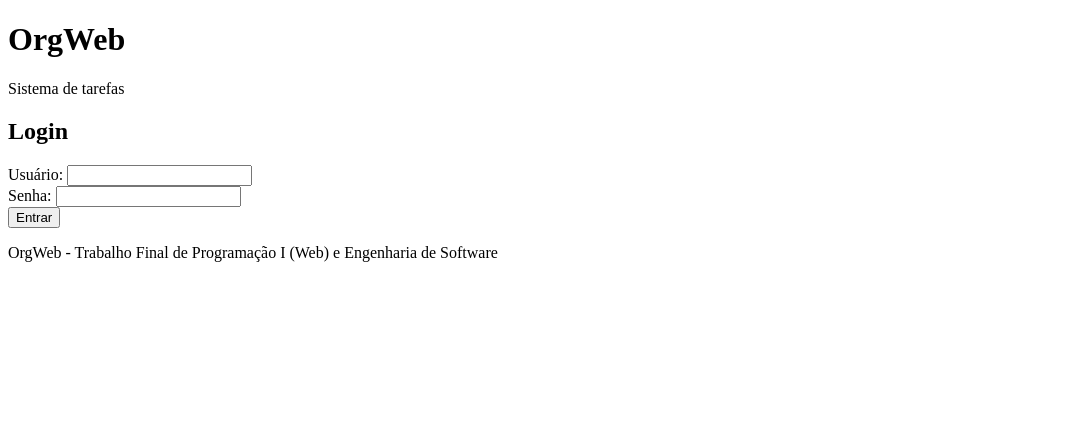
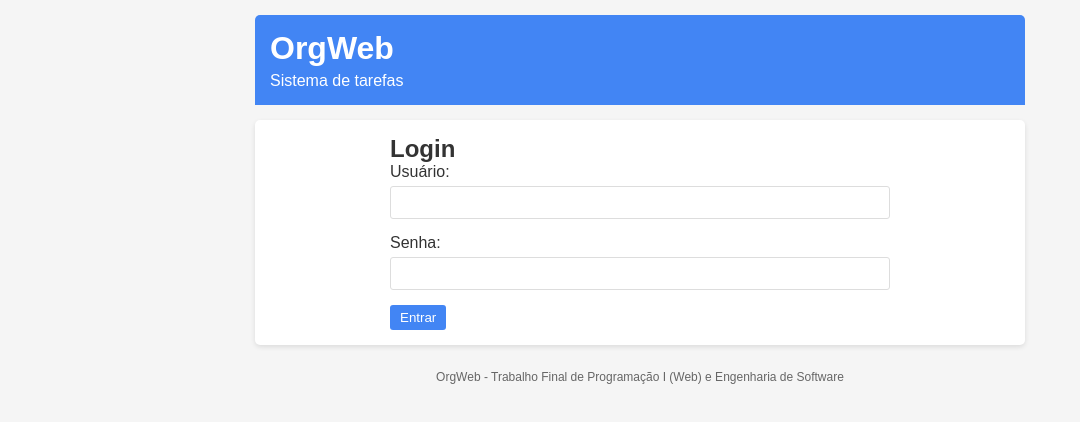
Before and after one commit to Jose-Marcos-abreu/meuprojeto, a plain HTML site: page login.html in a window 1280 px wide. Shown: the whole page, without its empty margins (0-1080 px from the left). Drawn offline with Linux system fonts and the light colour scheme.

Commit message:
ultima organização login.html

```diff
--- a/login.html
+++ b/login.html
@@ -4,7 +4,7 @@
     <meta charset="UTF-8">
     <meta name="viewport" content="width=device-width, initial-scale=1.0">
     <title>OrgWeb-Login</title>
-    <link rel="stylesheet" href="estilo.css">
+    <link rel="stylesheet" href="csstotal.css">
 </head>
 <body>
     <div class="container">
```
